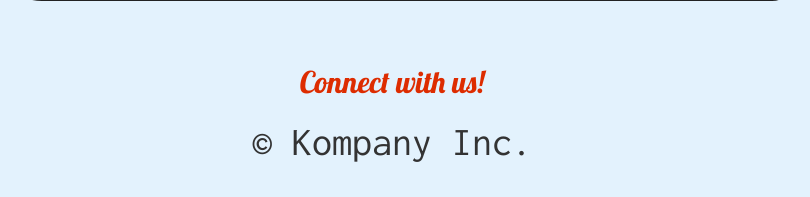
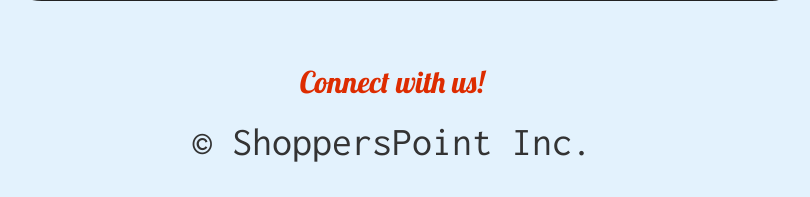
Before and after one commit to mrk0017/Online-Retail-Management, a Django app: page /home/user/signup/ in a window 1280 px wide. Shown: the part 603-800 px from the top of the page, without its empty margins (248-1058 px from the left). Run offline with Django 3.2, Linux system fonts and the light colour scheme; some libraries are stand-ins or nearby versions.

Commit message:
Update signup.html

```diff
--- a/user/templates/signup.html
+++ b/user/templates/signup.html
@@ -23,7 +23,7 @@
             <p class="w3-xxxlarge" style="color: #fff;"><a href="#">Connect with us!</a></p>
         </div>
 </div>
-<footer class="text-center" id="kompany-name"><span id="copyright">&copy;</span> Kompany Inc.</footer>
+<footer class="text-center" id="kompany-name"><span id="copyright">&copy;</span> ShoppersPoint Inc.</footer>
 
 
 {% endblock %}
```
